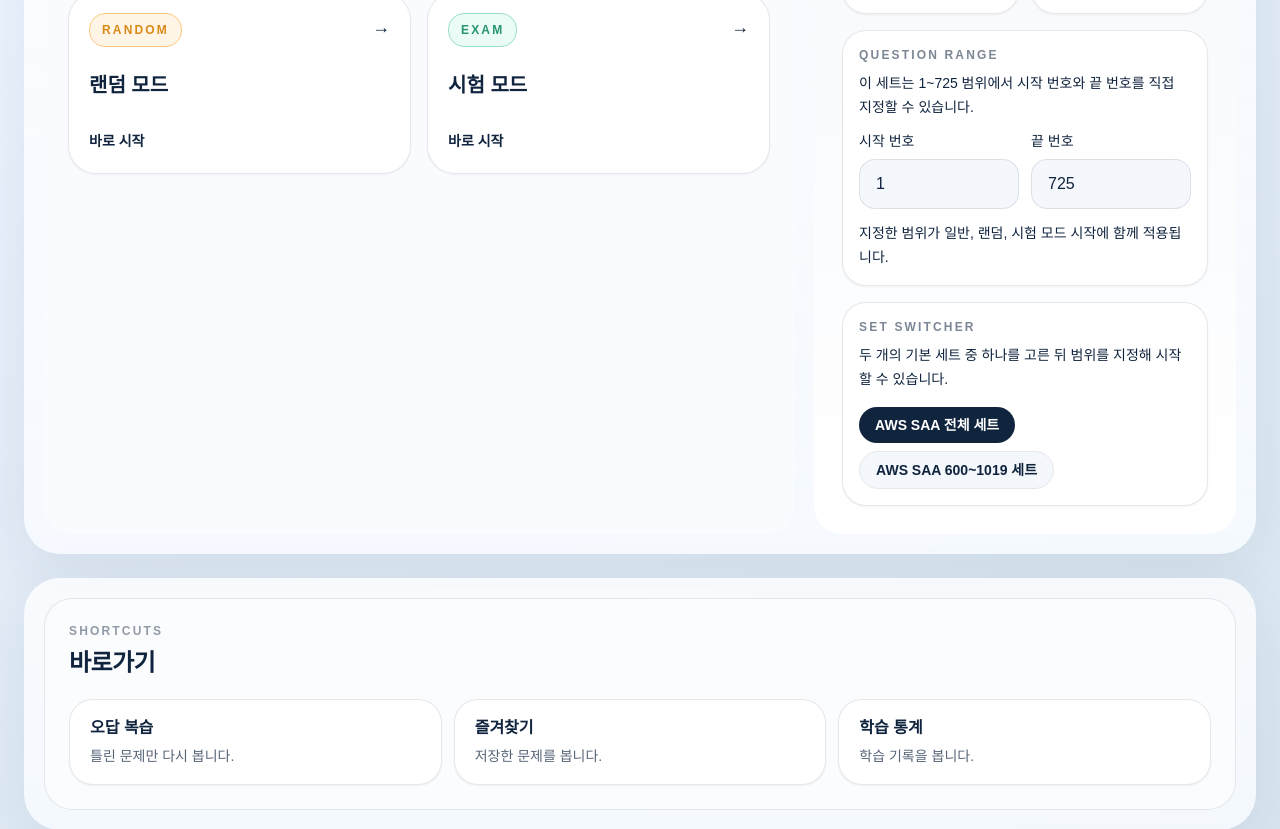
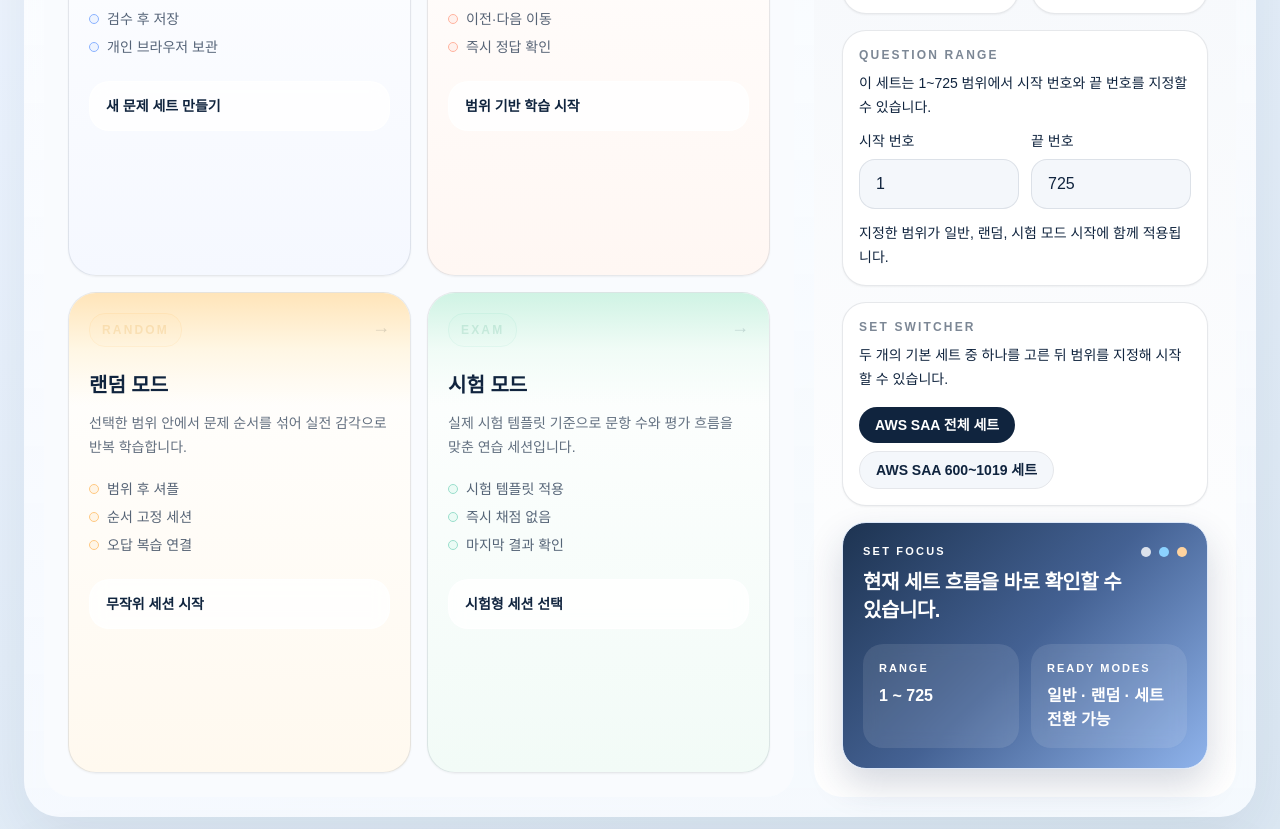
Before and after one commit to Kjjedd/exam-practice-app, a Next.js app: page / in a window 1280 px wide. Shown: the part 840-1669 px from the top of the page. Built offline with nearby package versions, Linux system fonts and the light colour scheme.

Commit message:
feat: polish home cards (#29)

```diff
--- a/components/home/ActiveQuestionSetSummary.tsx
+++ b/components/home/ActiveQuestionSetSummary.tsx
@@ -43,7 +43,7 @@ export function ActiveQuestionSetSummary({
   const hasActiveQuestionSet = activeQuestionSet !== null;
 
   return (
-    <section className="rounded-[1.75rem] bg-[linear-gradient(180deg,_rgba(244,247,251,1),_rgba(255,255,255,1))] p-6 sm:p-7">
+    <section className="flex h-full flex-col rounded-[1.75rem] bg-[linear-gradient(180deg,_rgba(244,247,251,1),_rgba(255,255,255,1))] p-6 sm:p-7">
       <div className="flex items-start justify-between gap-4">
         <div>
           <p className="text-xs font-semibold uppercase tracking-[0.18em] text-ink/45">
@@ -65,7 +65,7 @@ export function ActiveQuestionSetSummary({
       ) : null}
 
       {isReady && hasActiveQuestionSet ? (
-        <div className="mt-6 space-y-4">
+        <div className="mt-6 flex flex-1 flex-col gap-4">
           <div className="rounded-[1.5rem] border border-ink/10 bg-white px-5 py-5 shadow-sm">
             <h3 className="text-2xl font-semibold text-ink">
               {activeQuestionSet.title}
@@ -101,7 +101,7 @@ export function ActiveQuestionSetSummary({
                   </p>
                   <p className="mt-2 text-sm leading-6 text-ink/68">
                     이 세트는 {activeQuestionSet.minimumQuestionNumber}~
-                    {activeQuestionSet.maximumQuestionNumber} 범위에서 시작 번호와 끝 번호를 직접 지정할 수 있습니다.
+                    {activeQuestionSet.maximumQuestionNumber} 범위에서 시작 번호와 끝 번호를 지정할 수 있습니다.
                   </p>
                 </div>
                 <div className="grid gap-3 sm:grid-cols-2">
@@ -171,6 +171,45 @@ export function ActiveQuestionSetSummary({
               </div>
             </div>
           ) : null}
+          <div className="mt-auto overflow-hidden rounded-[1.5rem] border border-[#dce7f8] bg-[linear-gradient(135deg,_rgba(20,43,74,0.96),_rgba(52,84,138,0.92),_rgba(122,165,232,0.84))] px-5 py-5 text-white shadow-[0_16px_36px_rgba(26,46,84,0.18)]">
+            <div className="flex items-start justify-between gap-4">
+              <div>
+                <p className="text-[11px] font-semibold uppercase tracking-[0.2em] text-white/62">
+                  Set Focus
+                </p>
+                <h3 className="mt-2 text-xl font-semibold tracking-tight">
+                  현재 세트 흐름을 바로 확인할 수 있습니다.
+                </h3>
+              </div>
+              <div className="flex gap-2 pt-1">
+                <span className="h-2.5 w-2.5 rounded-full bg-white/80" />
+                <span className="h-2.5 w-2.5 rounded-full bg-[#8bd2ff]" />
+                <span className="h-2.5 w-2.5 rounded-full bg-[#ffd39e]" />
+              </div>
+            </div>
+            <div className="mt-5 grid gap-3 sm:grid-cols-2">
+              <div className="rounded-[1.25rem] bg-white/10 px-4 py-4 backdrop-blur">
+                <p className="text-[11px] font-semibold uppercase tracking-[0.18em] text-white/62">
+                  Range
+                </p>
+                <p className="mt-2 text-base font-semibold">
+                  {activeQuestionSet.minimumQuestionNumber ?? "-"} ~{" "}
+                  {activeQuestionSet.maximumQuestionNumber ?? "-"}
+                </p>
+              </div>
+              <div className="rounded-[1.25rem] bg-white/10 px-4 py-4 backdrop-blur">
+                <p className="text-[11px] font-semibold uppercase tracking-[0.18em] text-white/62">
+                  Ready Modes
+                </p>
+                <p className="mt-2 text-base font-semibold leading-6">
+                  일반 · 랜덤
+                  <span className="text-white/72">
+                    {questionSetSummaries.length > 0 ? " · 세트 전환 가능" : ""}
+                  </span>
+                </p>
+              </div>
+            </div>
+          </div>
         </div>
       ) : null}
 
--- a/components/home/PrimaryActions.tsx
+++ b/components/home/PrimaryActions.tsx
@@ -8,6 +8,11 @@ type PrimaryAction = Readonly<{
   badge: string;
   availability: "always" | "active-set" | "default-saa";
   accentClassName: string;
+  panelClassName: string;
+  glowClassName: string;
+  description: string;
+  points: readonly string[];
+  footerLabel: string;
 }>;
 
 const primaryActions: readonly PrimaryAction[] = [
@@ -16,28 +21,48 @@ const primaryActions: readonly PrimaryAction[] = [
     href: "/import",
     badge: "Import",
     availability: "always",
-    accentClassName: "border-[#8bb3ff] bg-[#eef4ff] text-[#3f6de0]"
+    accentClassName: "border-[#8bb3ff] bg-[#eef4ff] text-[#3f6de0]",
+    panelClassName: "bg-[linear-gradient(180deg,_#ffffff,_#f5f8ff)]",
+    glowClassName: "from-[#d7e5ff] via-[#edf4ff] to-transparent",
+    description: "PDF를 올리고 자동 변환 뒤 검수해서 새 문제 세트를 만듭니다.",
+    points: ["새 세트 생성", "검수 후 저장", "개인 브라우저 보관"],
+    footerLabel: "새 문제 세트 만들기"
   },
   {
     title: "일반 문제풀이",
     href: "/quiz",
     badge: "Normal",
     availability: "active-set",
-    accentClassName: "border-[#ffb39f] bg-[#fff1ed] text-[#dd6a4b]"
+    accentClassName: "border-[#ffb39f] bg-[#fff1ed] text-[#dd6a4b]",
+    panelClassName: "bg-[linear-gradient(180deg,_#ffffff,_#fff7f3)]",
+    glowClassName: "from-[#ffd7c8] via-[#fff0e9] to-transparent",
+    description: "범위를 정해 차례대로 풀고, 필요한 문제는 자유롭게 다시 이동할 수 있습니다.",
+    points: ["순차 풀이", "이전·다음 이동", "즉시 정답 확인"],
+    footerLabel: "범위 기반 학습 시작"
   },
   {
     title: "랜덤 모드",
     href: "/quiz?mode=random",
     badge: "Random",
     availability: "active-set",
-    accentClassName: "border-[#ffc982] bg-[#fff5e6] text-[#d98b18]"
+    accentClassName: "border-[#ffc982] bg-[#fff5e6] text-[#d98b18]",
+    panelClassName: "bg-[linear-gradient(180deg,_#ffffff,_#fff9ef)]",
+    glowClassName: "from-[#ffe0ad] via-[#fff5df] to-transparent",
+    description: "선택한 범위 안에서 문제 순서를 섞어 실전 감각으로 반복 학습합니다.",
+    points: ["범위 후 셔플", "순서 고정 세션", "오답 복습 연결"],
+    footerLabel: "무작위 세션 시작"
   },
   {
     title: "시험 모드",
     href: "/exam",
     badge: "Exam",
     availability: "default-saa",
-    accentClassName: "border-[#9adfcc] bg-[#ebfbf5] text-[#25956d]"
+    accentClassName: "border-[#9adfcc] bg-[#ebfbf5] text-[#25956d]",
+    panelClassName: "bg-[linear-gradient(180deg,_#ffffff,_#f2fbf7)]",
+    glowClassName: "from-[#c7f1df] via-[#eefbf5] to-transparent",
+    description: "실제 시험 템플릿 기준으로 문항 수와 평가 흐름을 맞춘 연습 세션입니다.",
+    points: ["시험 템플릿 적용", "즉시 채점 없음", "마지막 결과 확인"],
+    footerLabel: "시험형 세션 선택"
   }
 ] as const;
 
@@ -89,7 +114,7 @@ export function PrimaryActions({
   onClearResume
 }: PrimaryActionsProps) {
   return (
-    <section className="rounded-[1.75rem] bg-[#f9fbfe] px-5 py-5 sm:px-6 sm:py-6">
+    <section className="flex h-full flex-col rounded-[1.75rem] bg-[#f9fbfe] px-5 py-5 sm:px-6 sm:py-6">
       <div className="mb-5 flex items-center justify-between gap-4">
         <div>
           <p className="text-xs font-semibold uppercase tracking-[0.2em] text-ink/45">
@@ -157,7 +182,7 @@ export function PrimaryActions({
           </div>
         </div>
       ) : null}
-      <div className="grid gap-4 md:grid-cols-2">
+      <div className="grid flex-1 gap-4 md:grid-cols-2">
         {primaryActions.map((action) => {
           const isDisabled =
             action.availability === "active-set"
@@ -184,8 +209,11 @@ export function PrimaryActions({
             return (
               <div
                 key={action.title}
-                className="rounded-[1.75rem] border border-ink/10 bg-white p-5 shadow-sm"
+                className={`relative overflow-hidden rounded-[1.75rem] border border-ink/10 p-5 shadow-sm ${action.panelClassName}`}
               >
+                <div
+                  className={`pointer-events-none absolute inset-x-0 top-0 h-28 bg-gradient-to-b opacity-80 ${action.glowClassName}`}
+                />
                 <div className="flex items-start justify-between gap-4">
                   <span className="inline-flex rounded-2xl border border-ink/10 bg-mist px-3 py-2 text-xs font-semibold uppercase tracking-[0.18em] text-ink/55">
                     {action.badge}
@@ -194,10 +222,28 @@ export function PrimaryActions({
                     Locked
                   </span>
                 </div>
-                <h3 className="mt-5 text-xl font-semibold text-ink">{action.title}</h3>
-                <span className="mt-8 inline-flex rounded-full bg-mist px-3 py-1 text-xs font-semibold text-ink/48">
-                  {disabledText}
-                </span>
+                <div className="relative mt-5 flex h-full flex-col">
+                  <h3 className="text-xl font-semibold text-ink">{action.title}</h3>
+                  <p className="mt-3 text-sm leading-6 text-ink/62">
+                    {action.description}
+                  </p>
+                  <div className="mt-5 space-y-2">
+                    {action.points.map((point) => (
+                      <div
+                        key={point}
+                        className="flex items-center gap-2 text-sm font-medium text-ink/66"
+                      >
+                        <span className="h-2 w-2 rounded-full bg-ink/25" />
+                        <span>{point}</span>
+                      </div>
+                    ))}
+                  </div>
+                  <div className="mt-6 rounded-[1.25rem] border border-dashed border-ink/10 bg-white/75 px-4 py-3 backdrop-blur">
+                    <span className="inline-flex rounded-full bg-mist px-3 py-1 text-xs font-semibold text-ink/48">
+                      {disabledText}
+                    </span>
+                  </div>
+                </div>
               </div>
             );
           }
@@ -206,8 +252,11 @@ export function PrimaryActions({
             <Link
               key={action.title}
               href={resolvedHref}
-              className="group rounded-[1.75rem] border border-ink/10 bg-white p-5 shadow-sm transition-all hover:-translate-y-0.5 hover:border-ink/15 hover:shadow-[0_16px_36px_rgba(16,36,62,0.08)]"
+              className={`group relative overflow-hidden rounded-[1.75rem] border border-ink/10 p-5 shadow-sm transition-all hover:-translate-y-0.5 hover:border-ink/15 hover:shadow-[0_16px_36px_rgba(16,36,62,0.08)] ${action.panelClassName}`}
             >
+              <div
+                className={`pointer-events-none absolute inset-x-0 top-0 h-28 bg-gradient-to-b opacity-85 transition-opacity group-hover:opacity-100 ${action.glowClassName}`}
+              />
               <div className="flex items-start justify-between gap-4">
                 <span
                   className={`inline-flex rounded-2xl border px-3 py-2 text-xs font-semibold uppercase tracking-[0.18em] ${action.accentClassName}`}
@@ -218,10 +267,30 @@ export function PrimaryActions({
                   →
                 </span>
               </div>
-              <h3 className="mt-6 text-xl font-semibold text-ink">{action.title}</h3>
-              <span className="mt-8 inline-flex text-sm font-semibold text-ink/78">
-                바로 시작
-              </span>
+              <div className="relative mt-6 flex h-full flex-col">
+                <h3 className="text-xl font-semibold text-ink">{action.title}</h3>
+                <p className="mt-3 text-sm leading-6 text-ink/65">
+                  {action.description}
+                </p>
+                <div className="mt-5 grid gap-2">
+                  {action.points.map((point) => (
+                    <div
+                      key={point}
+                      className="flex items-center gap-2 text-sm font-medium text-ink/70"
+                    >
+                      <span
+                        className={`h-2.5 w-2.5 rounded-full border ${action.accentClassName}`}
+                      />
+                      <span>{point}</span>
+                    </div>
+                  ))}
+                </div>
+                <div className="mt-6 rounded-[1.25rem] border border-white/60 bg-white/80 px-4 py-3 backdrop-blur">
+                  <span className="text-sm font-semibold text-ink/82">
+                    {action.footerLabel}
+                  </span>
+                </div>
+              </div>
             </Link>
           );
         })}
```
